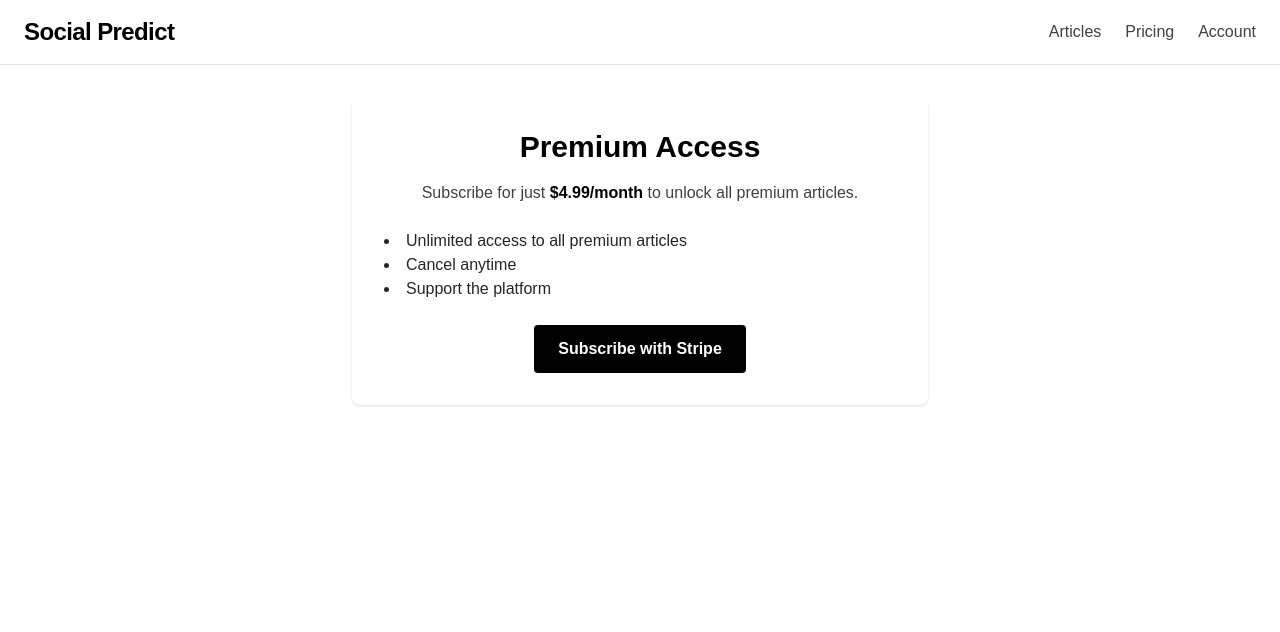
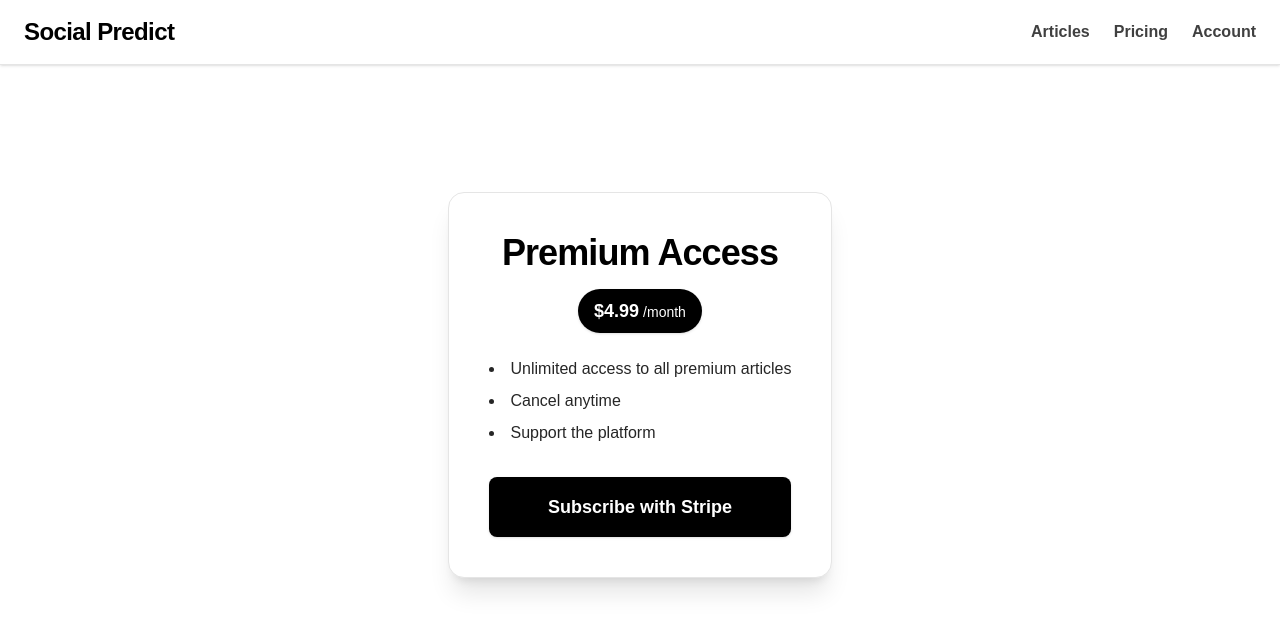
Before and after one commit to UsmanMujtaba/social-predict-mvp, a Next.js app: page /pricing in a window 1280 px wide. Shown: the top 632 px of the page. Built offline with nearby package versions, Linux system fonts and the light colour scheme; no server answers.

Commit message:
UI polish: modern cards, improved layout, and premium look

```diff
--- a/src/app/account/page.tsx
+++ b/src/app/account/page.tsx
@@ -47,11 +47,14 @@ export default function AccountPage() {
       body: JSON.stringify({ email: user.email }),
     });
     const data = await res.json();
-    if (data.status === "canceled" || data.status === "incomplete_expired" || data.status === "canceled_at_period_end") {
+    if (data.cancel_at_period_end) {
       setCancelMsg("Your subscription will be canceled at the end of the billing period.");
-      setSubStatus(data.status);
+    } else if (data.status) {
+      setCancelMsg("Your subscription status: " + data.status);
     } else if (data.error) {
       setCancelMsg(data.error);
+    } else {
+      setCancelMsg("An unknown error occurred.");
     }
     setCancelLoading(false);
   }
--- a/src/app/api/stripe/cancel/route.ts
+++ b/src/app/api/stripe/cancel/route.ts
@@ -29,7 +29,7 @@ export async function POST(req: NextRequest) {
       .from('subscriptions')
       .update({ status: canceled.status })
       .eq('stripe_subscription_id', sub.stripe_subscription_id);
-    return NextResponse.json({ status: canceled.status });
+    return NextResponse.json({ status: canceled.status, cancel_at_period_end: canceled.cancel_at_period_end });
   } catch (error: unknown) {
     const err = error as Error;
     return NextResponse.json({ error: err.message }, { status: 500 });
--- a/src/app/articles/[id]/page.tsx
+++ b/src/app/articles/[id]/page.tsx
@@ -48,20 +48,20 @@ export default function ArticleDetailPage() {
   if (!article) return <div className="text-center text-neutral-500">Article not found.</div>;
 
   return (
-    <div className="max-w-2xl mx-auto bg-white rounded-lg shadow p-8">
-      <h1 className="text-2xl font-bold mb-4 text-black">{article.title}</h1>
+    <div className="max-w-2xl mx-auto bg-white rounded-2xl shadow-xl p-10 mt-8">
+      <h1 className="text-3xl font-extrabold mb-6 text-black text-center tracking-tight">{article.title}</h1>
       {subscribed ? (
-        <p className="text-neutral-800 whitespace-pre-line">{article.content}</p>
+        <p className="text-neutral-800 whitespace-pre-line text-lg leading-relaxed mb-8">{article.content}</p>
       ) : (
         <>
-          <p className="text-neutral-700 mb-4">{article.preview}</p>
-          <div className="bg-neutral-100 p-4 rounded text-center">
+          <p className="text-neutral-700 mb-4 text-lg">{article.preview}</p>
+          <div className="bg-neutral-100 p-4 rounded text-center mb-8">
             <Link href="/pricing" className="text-black underline font-semibold">Subscribe to read the full article</Link>
           </div>
         </>
       )}
-      <div className="mt-8">
-        <button onClick={() => router.back()} className="text-neutral-600 hover:underline">&larr; Back to articles</button>
+      <div className="mt-8 flex justify-center">
+        <button onClick={() => router.back()} className="text-neutral-600 hover:underline bg-neutral-200 px-4 py-2 rounded font-semibold">&larr; Back to articles</button>
       </div>
     </div>
   );
--- a/src/app/articles/page.tsx
+++ b/src/app/articles/page.tsx
@@ -39,19 +39,19 @@ export default function ArticlesPage() {
   if (loading) return <div className="text-center text-neutral-500">Loading...</div>;
 
   return (
-    <div className="max-w-2xl mx-auto bg-white rounded-lg shadow p-8">
-      <h1 className="text-2xl font-bold mb-4 text-black">Premium Articles</h1>
+    <div className="max-w-2xl mx-auto bg-white rounded-2xl shadow-xl p-10">
+      <h1 className="text-3xl font-extrabold mb-8 text-black text-center tracking-tight">Premium Articles</h1>
       {articles.length === 0 && <p className="text-neutral-700">No articles yet.</p>}
-      <ul className="space-y-6">
+      <ul className="space-y-8">
         {articles.map(article => (
-          <li key={article.id} className="border-b border-neutral-200 pb-4">
-            <h2 className="text-lg font-semibold text-black mb-2">{article.title}</h2>
+          <li key={article.id} className="border border-neutral-200 rounded-xl p-6 bg-neutral-50 hover:shadow-lg transition-shadow">
+            <h2 className="text-xl font-bold text-black mb-2">{article.title}</h2>
             {subscribed ? (
-              <Link href={`/articles/${article.id}`} className="text-neutral-700 hover:underline">Read full article</Link>
+              <Link href={`/articles/${article.id}`} className="text-blue-700 hover:underline font-semibold">Read full article &rarr;</Link>
             ) : (
               <>
                 <p className="text-neutral-700 mb-2">{article.preview}</p>
-                <Link href="/pricing" className="text-black underline">Subscribe to read more</Link>
+                <Link href="/pricing" className="text-black underline font-semibold">Subscribe to read more</Link>
               </>
             )}
           </li>
--- a/src/app/layout.tsx
+++ b/src/app/layout.tsx
@@ -14,18 +14,18 @@ export default function RootLayout({
 }) {
   return (
     <html lang="en">
-      <body className="bg-neutral-50 min-h-screen font-sans">
-        <header className="bg-white border-b border-neutral-200 sticky top-0 z-10">
+      <body className="min-h-screen font-sans bg-gradient-to-br from-neutral-100 via-neutral-200 to-neutral-300">
+        <header className="bg-white border-b border-neutral-200 sticky top-0 z-10 shadow-sm">
           <nav className="container mx-auto flex items-center justify-between py-4 px-6">
-            <Link href="/" className="text-2xl font-extrabold text-black tracking-tight">Social Predict</Link>
+            <Link href="/" className="text-2xl font-extrabold text-black tracking-tight hover:opacity-80 transition">Social Predict</Link>
             <div className="space-x-6">
-              <Link href="/articles" className="text-neutral-700 hover:text-black transition-colors font-medium">Articles</Link>
-              <Link href="/pricing" className="text-neutral-700 hover:text-black transition-colors font-medium">Pricing</Link>
-              <Link href="/account" className="text-neutral-700 hover:text-black transition-colors font-medium">Account</Link>
+              <Link href="/articles" className="text-neutral-700 hover:text-black hover:underline transition-colors font-semibold">Articles</Link>
+              <Link href="/pricing" className="text-neutral-700 hover:text-black hover:underline transition-colors font-semibold">Pricing</Link>
+              <Link href="/account" className="text-neutral-700 hover:text-black hover:underline transition-colors font-semibold">Account</Link>
             </div>
           </nav>
         </header>
-        <main className="container mx-auto px-4 py-8 relative">
+        <main className="container mx-auto px-4 py-12 relative min-h-[80vh] flex flex-col items-center justify-center">
           {children}
         </main>
         {/* Global loading spinner overlay (hidden by default, can be shown by adding a class in the future) */}
--- a/src/app/pricing/page.tsx
+++ b/src/app/pricing/page.tsx
@@ -52,10 +52,13 @@ export default function PricingPage() {
   if (checking) return <div className="text-center text-neutral-500">Checking subscription...</div>;
 
   return (
-    <div className="max-w-xl mx-auto bg-white rounded-lg shadow p-8 text-center">
-      <h1 className="text-3xl font-bold mb-4 text-black">Premium Access</h1>
-      <p className="mb-6 text-neutral-700">Subscribe for just <span className="font-semibold text-black">$4.99/month</span> to unlock all premium articles.</p>
-      <ul className="mb-6 text-left list-disc list-inside text-neutral-800">
+    <div className="flex justify-center items-center min-h-[60vh]">
+      <div className="max-w-xl w-full mx-auto bg-white rounded-2xl shadow-xl p-10 text-center border border-neutral-200">
+        <h1 className="text-4xl font-extrabold mb-4 text-black tracking-tight">Premium Access</h1>
+        <div className="flex justify-center mb-6">
+          <span className="bg-black text-white px-4 py-2 rounded-full text-lg font-bold shadow inline-block">$4.99<span className="text-sm font-medium ml-1">/month</span></span>
+        </div>
+        <ul className="mb-8 text-left list-disc list-inside text-neutral-800 space-y-2 mx-auto max-w-xs">
           <li>Unlimited access to all premium articles</li>
           <li>Cancel anytime</li>
           <li>Support the platform</li>
@@ -64,7 +67,7 @@ export default function PricingPage() {
           <div className="text-green-600 font-semibold">You are already subscribed!</div>
         ) : (
           <button
-          className="bg-black text-white px-6 py-3 rounded font-semibold hover:bg-neutral-800 transition disabled:opacity-60"
+            className="w-full bg-black text-white px-8 py-4 rounded-lg font-bold text-lg hover:bg-neutral-800 transition disabled:opacity-60 shadow"
             onClick={handleSubscribe}
             disabled={loading}
           >
@@ -72,5 +75,6 @@ export default function PricingPage() {
           </button>
         )}
       </div>
+    </div>
   );
 }
```
Lines whose indentation alone changed are shown as unchanged.
